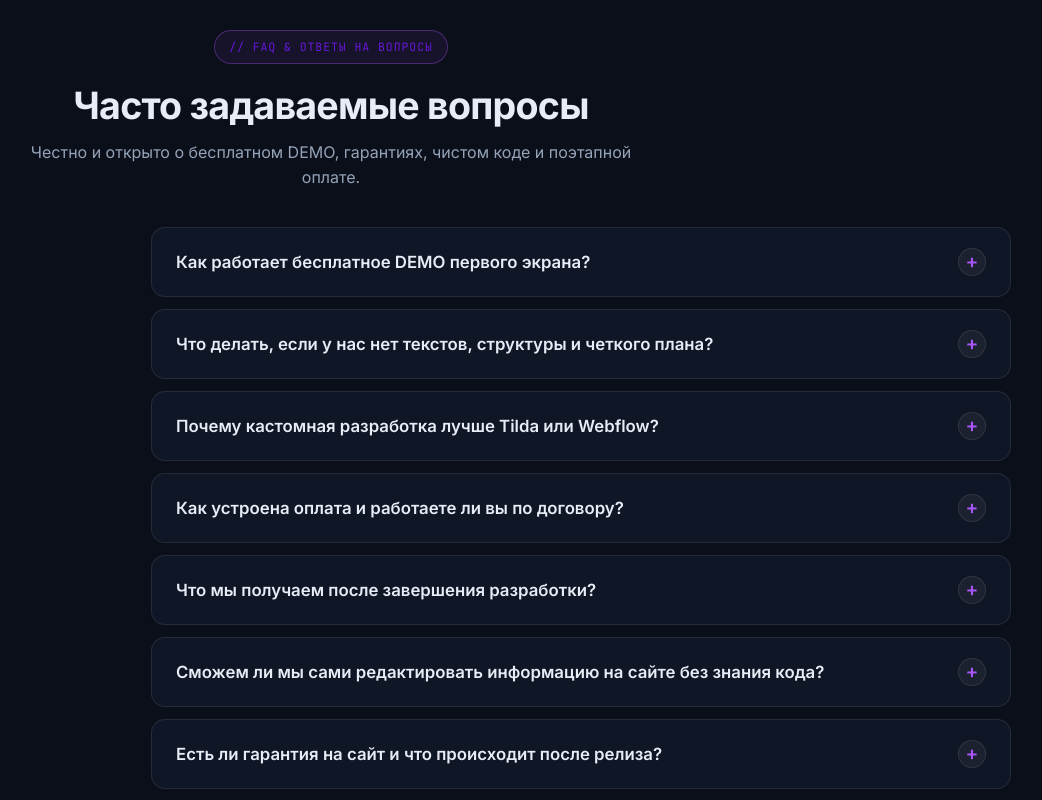
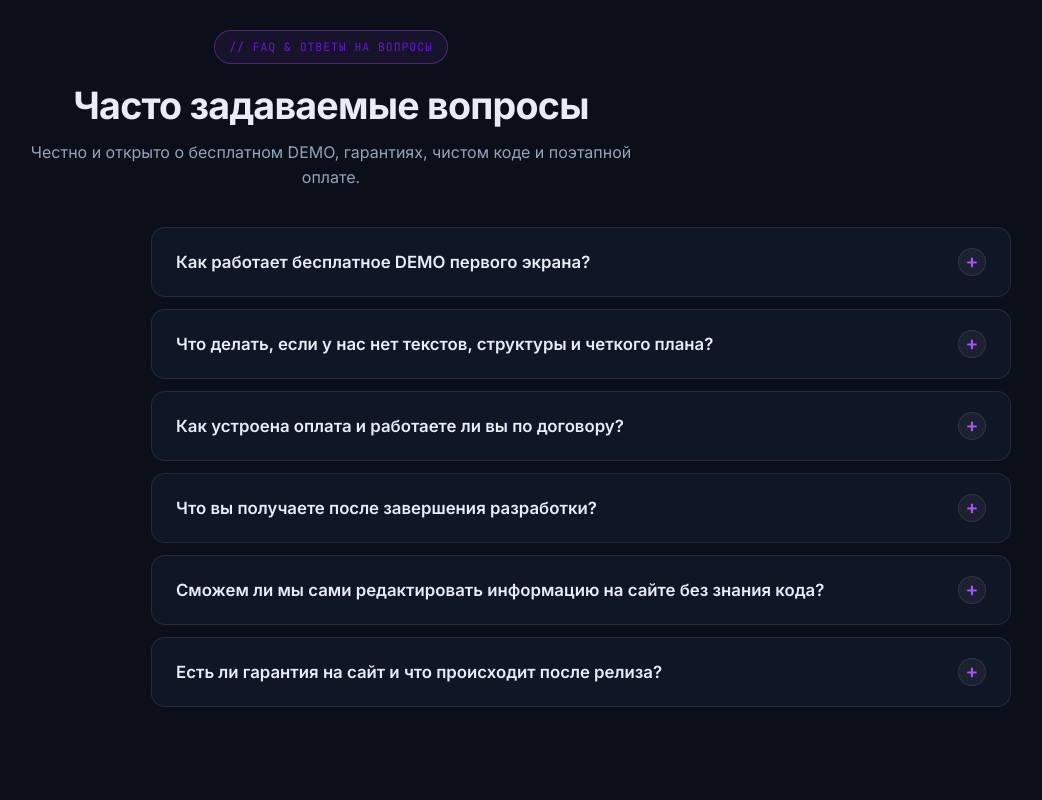
Before and after one commit to AzaFrontDev/A-O-Team, a website: page index.html in a window 1280 px wide. Shown: the part 8839-9639 px from the top of the page, without its empty margins (59-1101 px from the left). Drawn offline with nearby package versions, Linux system fonts and the light colour scheme.

Commit message:
Изменение FAQ

```diff
--- a/index.html
+++ b/index.html
@@ -1175,7 +1175,11 @@
               <strong class="process-calc-bar__stat-val" id="process-calc-date">~28 октября</strong>
             </div>
             <a class="process-calc-bar__edit" href="#calculator" aria-label="Изменить параметры в калькуляторе">
-              <svg viewBox="0 0 24 24" width="13" height="13" fill="none" stroke="currentColor" stroke-width="2.2" stroke-linecap="round" stroke-linejoin="round" aria-hidden="true"><path d="M12 20h9"/><path d="M16.5 3.5a2.121 2.121 0 0 1 3 3L7 19l-4 1 1-4L16.5 3.5z"/></svg>
+              <svg viewBox="0 0 24 24" width="13" height="13" fill="none" stroke="currentColor" stroke-width="2.2"
+                stroke-linecap="round" stroke-linejoin="round" aria-hidden="true">
+                <path d="M12 20h9" />
+                <path d="M16.5 3.5a2.121 2.121 0 0 1 3 3L7 19l-4 1 1-4L16.5 3.5z" />
+              </svg>
               <span>Настроить</span>
             </a>
           </div>
@@ -1320,39 +1324,24 @@
             <div class="faq-item__panel" id="faq-ans-2">
               <div class="faq-item__inner">
                 <p class="faq-item__text">
-                  Это нормальная ситуация — вам не нужно приходить с готовым ТЗ или написанными текстами. Мы подключаемся на этапе идеи: проводим аналитику вашей ниши и конкурентов, вытаскиваем ключевые смыслы бизнеса и помогаем спроектировать логическую структуру будущего сайта.
+                  Это нормальная ситуация — вам не нужно приходить с готовым ТЗ или написанными текстами. Мы
+                  подключаемся на этапе идеи: проводим аналитику вашей ниши и конкурентов, вытаскиваем ключевые смыслы
+                  бизнеса и помогаем спроектировать логическую структуру будущего сайта.
                   <br><br>
-                  На основе этого мы собираем прототип, согласовываем контентную часть и только после этого переходим к разработке дизайна и кода.
+                  На основе этого мы собираем прототип, согласовываем контентную часть и только после этого переходим к
+                  разработке дизайна и кода.
                 </p>
               </div>
             </div>
           </article>
 
-          <!-- 3. Tilda vs Custom -->
+          <!-- 3. Оплата и договор -->
           <article class="faq-item">
             <button class="faq-item__trigger" type="button" aria-expanded="false" aria-controls="faq-ans-3">
-              <span>Почему кастомная разработка лучше Tilda или Webflow?</span>
+              <span>Как устроена оплата и работаете ли вы по договору?</span>
               <span class="faq-item__icon" aria-hidden="true">+</span>
             </button>
             <div class="faq-item__panel" id="faq-ans-3">
-              <div class="faq-item__inner">
-                <p class="faq-item__text">
-                  Сайты на конструкторах перегружены мегабайтами чужого скриптового мусора, тормозят на мобильных
-                  устройствах и требуют ежемесячной абонентской платы. Мы пишем код вручную: сайт загружается быстрее
-                  0.7 секунд, держит 98–100 баллов в Google Lighthouse, занимает лучшие позиции в SEO и позволяет
-                  реализовать любую нестандартную механику под ваш бизнес.
-                </p>
-              </div>
-            </div>
-          </article>
-
-          <!-- 4. Оплата и договор -->
-          <article class="faq-item">
-            <button class="faq-item__trigger" type="button" aria-expanded="false" aria-controls="faq-ans-4">
-              <span>Как устроена оплата и работаете ли вы по договору?</span>
-              <span class="faq-item__icon" aria-hidden="true">+</span>
-            </button>
-            <div class="faq-item__panel" id="faq-ans-4">
               <div class="faq-item__inner">
                 <p class="faq-item__text">
                   Никакой 100% предоплаты вслепую. Мы работаем по договору с фиксацией сроков и финальной стоимости.
@@ -1364,13 +1353,13 @@
             </div>
           </article>
 
-          <!-- 5. Результат и исходники -->
+          <!-- 4. Результат и исходники -->
           <article class="faq-item">
-            <button class="faq-item__trigger" type="button" aria-expanded="false" aria-controls="faq-ans-5">
-              <span>Что мы получаем после завершения разработки?</span>
+            <button class="faq-item__trigger" type="button" aria-expanded="false" aria-controls="faq-ans-4">
+              <span>Что вы получаете после завершения разработки?</span>
               <span class="faq-item__icon" aria-hidden="true">+</span>
             </button>
-            <div class="faq-item__panel" id="faq-ans-5">
+            <div class="faq-item__panel" id="faq-ans-4">
               <div class="faq-item__inner">
                 <p class="faq-item__text">
                   Вы получаете 100% владение продуктом: чистый архив с исходным кодом без обфускации, деплой на Vercel
@@ -1382,32 +1371,39 @@
             </div>
           </article>
 
-          <!-- 6. Редактирование без кода -->
+          <!-- 5. Редактирование без кода -->
           <article class="faq-item">
-            <button class="faq-item__trigger" type="button" aria-expanded="false" aria-controls="faq-ans-6">
+            <button class="faq-item__trigger" type="button" aria-expanded="false" aria-controls="faq-ans-5">
               <span>Сможем ли мы сами редактировать информацию на сайте без знания кода?</span>
               <span class="faq-item__icon" aria-hidden="true">+</span>
             </button>
-            <div class="faq-item__panel" id="faq-ans-6">
+            <div class="faq-item__panel" id="faq-ans-5">
               <div class="faq-item__inner">
                 <p class="faq-item__text">
-                  На конструкторах любая попытка недизайнера заменить баннер или текст часто ломает мобильную верстку и адаптив. В кастомной разработке код защищен от случайных поломок, а управление контентом решается двумя путями под ваши задачи:
+                  На конструкторах любая попытка недизайнера заменить баннер или текст часто ломает мобильную верстку и
+                  адаптив. В кастомной разработке код защищен от случайных поломок, а управление контентом решается
+                  двумя путями под ваши задачи:
                   <br><br>
-                  <strong>Абонентская поддержка (самый выгодный вариант):</strong> Вы не тратите рабочее время на возню с файлами. Просто скидываете задачу, текст или фото в Telegram-чат команды — мы оперативно вносим правки, тестируем отображение на всех устройствах и выкатываем обновление.
+                  <strong>Абонентская поддержка (самый выгодный вариант):</strong> Вы не тратите рабочее время на возню
+                  с файлами. Просто скидываете задачу, текст или фото в Telegram-чат команды — мы оперативно вносим
+                  правки, тестируем отображение на всех устройствах и выкатываем обновление.
                   <br><br>
-                  <strong>Кастомная панель управления (CMS):</strong> Если у вас регулярный поток контента (сотни карточек товаров, ежедневные статьи в блог) — мы проектируем и подключаем удобную изолированную админ-панель как отдельный модуль. Вы меняете данные через визуальный интерфейс без доступа к исходному коду.
+                  <strong>Кастомная панель управления (CMS):</strong> Если у вас регулярный поток контента (сотни
+                  карточек товаров, ежедневные статьи в блог) — мы проектируем и подключаем удобную изолированную
+                  админ-панель как отдельный модуль. Вы меняете данные через визуальный интерфейс без доступа к
+                  исходному коду.
                 </p>
               </div>
             </div>
           </article>
 
-          <!-- 7. Гарантия и саппорт -->
+          <!-- 6. Гарантия и саппорт -->
           <article class="faq-item">
-            <button class="faq-item__trigger" type="button" aria-expanded="false" aria-controls="faq-ans-7">
+            <button class="faq-item__trigger" type="button" aria-expanded="false" aria-controls="faq-ans-6">
               <span>Есть ли гарантия на сайт и что происходит после релиза?</span>
               <span class="faq-item__icon" aria-hidden="true">+</span>
             </button>
-            <div class="faq-item__panel" id="faq-ans-7">
+            <div class="faq-item__panel" id="faq-ans-6">
               <div class="faq-item__inner">
                 <p class="faq-item__text">
                   Да. На каждый проект действует 30 дней бесплатной гарантии — оперативно устраняем любые выявленные
@@ -1432,8 +1428,8 @@
           </p>
           <ul class="contacts__list">
             <li>
-              <a class="card card--hover contacts__item contacts__link" href="https://t.me/ao_team_official" target="_blank"
-                rel="noopener noreferrer">
+              <a class="card card--hover contacts__item contacts__link" href="https://t.me/ao_team_official"
+                target="_blank" rel="noopener noreferrer">
                 <span class="contacts__label">Telegram</span>
                 <span class="contacts__value">@ao_team_official</span>
               </a>
@@ -1554,7 +1550,8 @@
           </div>
           <button class="btn btn--primary btn--block" type="submit">Отправить заявку</button>
           <p class="form__consent">
-            При отправке заявки, вы соглашаетесь на <span class="form__consent-highlight">обработку персональных данных</span>
+            При отправке заявки, вы соглашаетесь на <span class="form__consent-highlight">обработку персональных
+              данных</span>
           </p>
           <p class="form__status" id="form-status" role="status" aria-live="polite"></p>
         </form>
```
